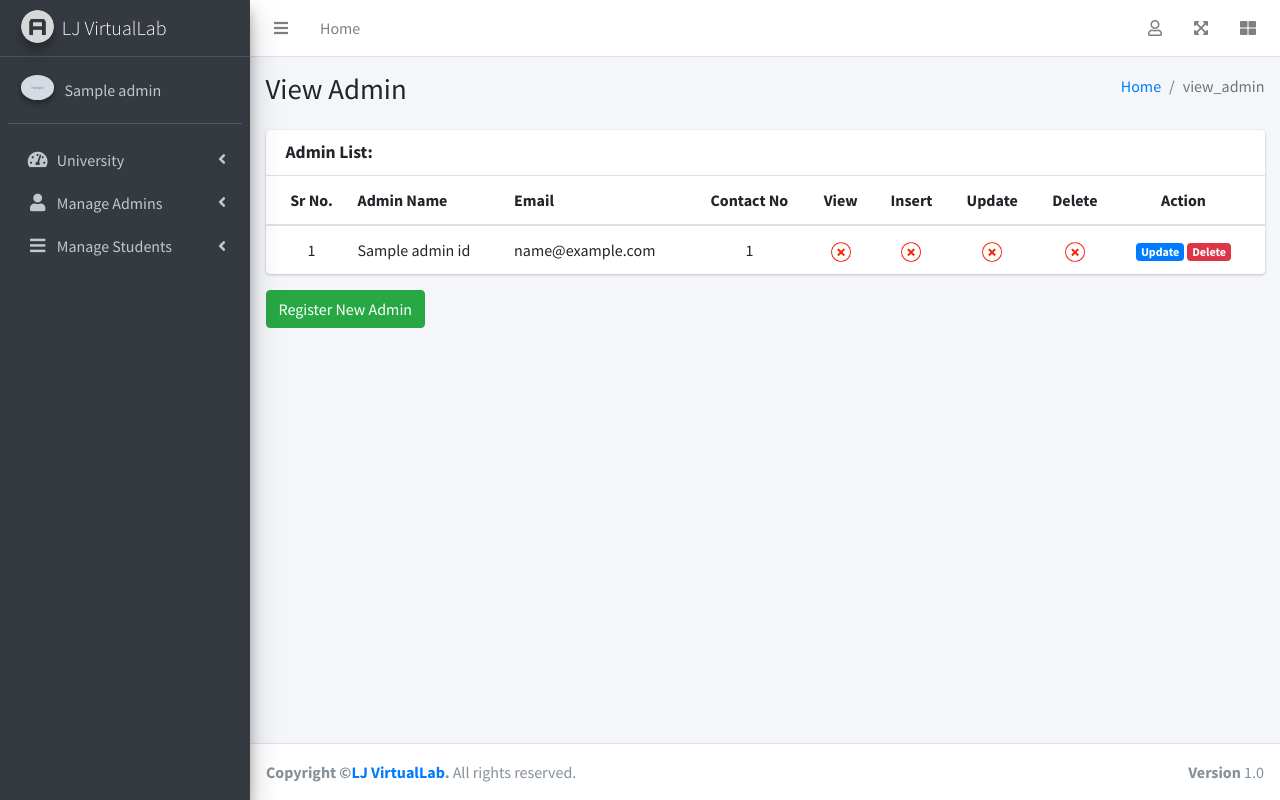
After one commit to DhyeyMakadia/VirtualLab, a Django app: template User/templates/view_admin.html in a window 1280 px wide. The commit adds this page. Run offline with Django 3.2, Linux system fonts and the light colour scheme; tables that the repository leaves empty hold one stand-in row (values such as "Sample post"); the template is opened without the code that fills it: values that come from a table or form of the project are taken from there, most other values are stand-ins (such as "Sample title", 1, 10 or a date in 2020); grey boxes marked "Sample" are stand-in pictures; some libraries are stand-ins or nearby versions.

Commit message:
Added (Register and View Admin Pages)

```diff
--- a/University/templates/base.html
+++ b/University/templates/base.html
@@ -94,7 +94,9 @@
       <!-- Sidebar user (optional) -->
       <div class="user-panel mt-3 pb-3 mb-3 d-flex">
         <div class="image">
-
+          {% if admin.admin_image %}
+          <img src="{{ admin.admin_image.url }}" class="img-circle elevation-2" alt="User Image">
+          {% endif %}
         </div>
         <div class="info">
           <a href="{% url 'profile' %}" class="d-block">{{ admin.admin_name }}</a>
@@ -140,14 +142,14 @@
             <ul class="nav nav-treeview">
               {% if Users.is_superuser %}
               <li class="nav-item">
-                <a href="#" class="nav-link">
+                <a href="{% url 'register_admin' %}" class="nav-link">
                   <i class="far fa-circle nav-icon"></i>
                   <p>Register Admin</p>
                 </a>
               </li>
               {% endif %}
               <li class="nav-item">
-                <a href="#" class="nav-link">
+                <a href="{% url 'view_admin' %}" class="nav-link">
                   <i class="far fa-circle nav-icon"></i>
                   <p>View Admin(s)</p>
                 </a>
--- a/University/urls.py
+++ b/University/urls.py
@@ -3,7 +3,10 @@ from .views import *
 from University.views import fetch_universities, fetch_institutes, fetch_departments, fetch_courses
 
 urlpatterns = [
-    path('dashboard',dashboard,name='dashboard'),
+    path('dashboard/',dashboard,name='dashboard'),
+    path('delete_university/<int:id>',delete_university,name='delete_university'),
+
+
     path('university_list/', fetch_universities),
     path('institutes_list/', fetch_institutes),
     path('departments_list/', fetch_departments),
--- a/User/models.py
+++ b/User/models.py
@@ -1,3 +1,4 @@
+from django.contrib.admin.decorators import display
 from University.models import TblDepartments, TblInstitutes
 from django.db import models
 from django.contrib.auth.models import AbstractBaseUser, BaseUserManager
@@ -120,4 +121,5 @@ class TblPermissions(models.Model):
     def __str__(self):
         name = self.admin_id.admin_name
         role = self.role_id.role_name
-        return name+" ("+role+")"
+        display1 = name+" ("+role+")"
+        return display1
--- /dev/null
+++ b/User/templates/view_admin.html
@@ -0,0 +1,92 @@
+{% extends 'base.html' %}
+{% load static %}
+
+{% block title1 %}
+  <title>LJ VirtualLab | View Admin</title>
+{% endblock title1 %}
+
+{% block Name %}
+<section class="content-header">
+  <div class="container-fluid">
+    <div class="row mb-2">
+      <div class="col-sm-6">
+        <h1>View Admin</h1>
+      </div>
+      <div class="col-sm-6">
+        <ol class="breadcrumb float-sm-right">
+          <li class="breadcrumb-item"><a href="{% url 'dashboard' %}">Home</a></li>
+          <li class="breadcrumb-item active">view_admin</li>
+        </ol>
+      </div>
+    </div>
+  </div><!-- /.container-fluid -->
+</section>
+{% endblock %}
+
+{% block NewContent %}
+<div class="col-md-12">
+    <div class="card">
+      <div class="card-header">
+        <h3 class="card-title"><b>Admin List:</b></h3>
+      </div>
+      <!-- /.card-header -->
+      <div class="card-body table-responsive p-0">
+        <table class="table">
+          <thead>
+            <tr style="text-align: center;">
+              <th style="width: 80px">Sr No.</th>
+              <th style="text-align: left;">Admin Name</th>
+              <th style="text-align: left;">Email</th>
+              <th>Contact No</th>
+              <th>View</th>
+              <th>Insert</th>
+              <th>Update</th>
+              <th>Delete</th>
+              <th style="width: 150px;">Action</th>
+            </tr>
+          </thead>
+          <tbody>
+              {% for i in all_admin reversed %}
+                <tr style="text-align: center;">
+                    <td>{{forloop.counter}}</td>
+                    <td style="text-align: left;">{{ i.admin_id.admin_name }}</td>
+                    <td style="text-align: left;">{{ i.admin_id.account_id.email }}</td>
+                    <td>{{ i.admin_id.admin_contact_number }}</td>
+
+                    {% if i.can_view %}
+                      <td><img src="{% static 'dist/img/true.png' %}" alt="Yes" width="20px"></td>
+                    {% else %}
+                      <td><img src="{% static 'dist/img/false.png' %}" alt="No" width="20px"></td>
+                    {% endif %}
+
+                    {% if i.can_insert %}
+                      <td><img src="{% static 'dist/img/true.png' %}" alt="Yes" width="20px"></td>
+                    {% else %}
+                      <td><img src="{% static 'dist/img/false.png' %}" alt="No" width="20px"></td>
+                    {% endif %}
+
+                    {% if i.can_edit %}
+                      <td><img src="{% static 'dist/img/true.png' %}" alt="Yes" width="20px"></td>
+                    {% else %}
+                      <td><img src="{% static 'dist/img/false.png' %}" alt="No" width="20px"></td>
+                    {% endif %}
+
+                    {% if i.can_delete %}
+                      <td><img src="{% static 'dist/img/true.png' %}" alt="Yes" width="20px"></td>
+                    {% else %}
+                      <td><img src="{% static 'dist/img/false.png' %}" alt="No" width="20px"></td>
+                    {% endif %}
+                    <td><a href="#" class="badge bg-primary">Update</a></span>
+                      <a href="{% url 'delete_admin' i.admin_id.account_id.id %}" class="badge bg-danger">Delete</a></span></td>
+                </tr>
+              {% endfor %}
+          </tbody>
+        </table>
+      </div>
+      <!-- /.card-body -->
+    </div>
+    {% if Users.is_superuser %}
+      <a href="{% url 'register_admin' %}"><div class="btn btn-success">Register New Admin</div></a>
+    {% endif %}
+</div>
+{% endblock %}
--- a/User/urls.py
+++ b/User/urls.py
@@ -7,6 +7,9 @@ urlpatterns = [
     path('',login,name='login'),
     path('profile/',profile,name='profile'),
     path('changepassword/',changepassword,name='changepassword'),
+    path('register_admin/',register_admin,name='register_admin'),
+    path('view_admin/',view_admin,name='view_admin'),
+    path('delete_admin/<int:id>',delete_admin,name='delete_admin'),
     path('logout/',logout,name='logout'),
 
 
```
Also changed, not shown: University/templates/dashboard.html (+5 -4 lines), University/views.py (+7 -1 lines), User/admin.py (+8 -2 lines), User/templates/changepassword.html (+4 -4 lines), User/templates/profile.html (+5 -5 lines), User/templates/register_admin.html (added, +79 -0 lines), User/views.py (+72 -2 lines), User/static/dist/img/false.png (added), User/static/dist/img/true.png (added), User/static/dist/img/true_false.jpg (added), media/User/Admin_Images/user2-160x160.jpg (added).
